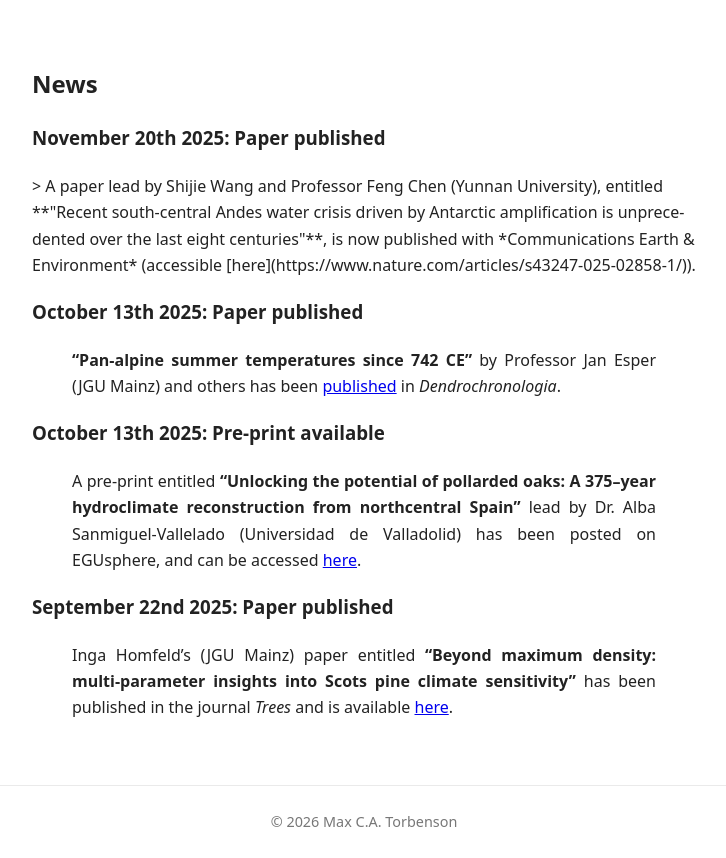
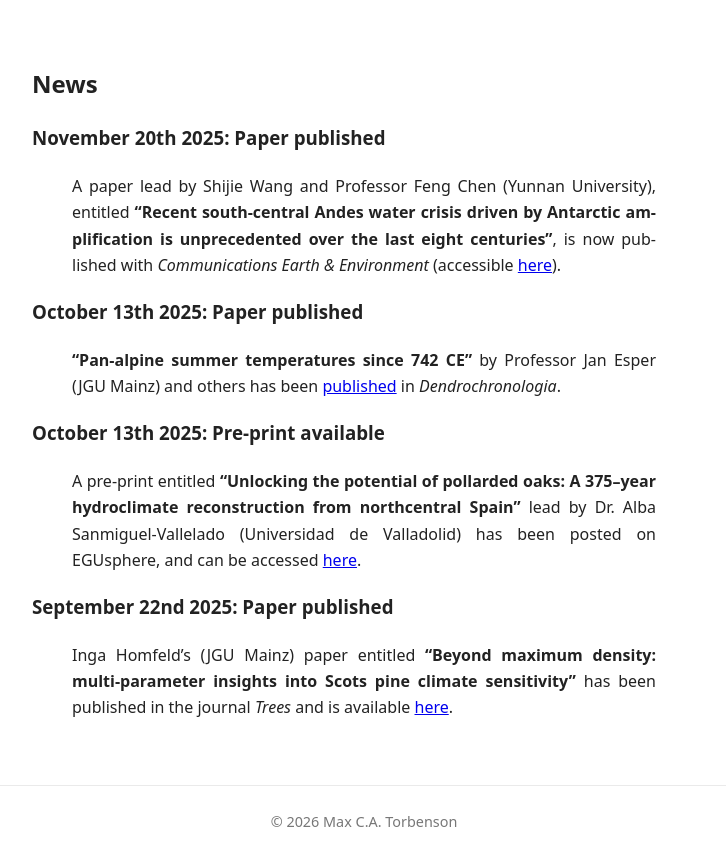
Before and after one commit to mcatorbenson/mcatorbenson.github.io, a Jekyll site: the page built from news/index.md, in a window 1280 px wide and 1027 px high, cut to the strip 169-1027 px from the top of the window. Shown: the whole strip, without its empty margins (276-1002 px from the left). Built offline with Jekyll 4.4.1, drawn with Linux system fonts in a browser that asks for light colours.

Commit message:
Update index.md

```diff
--- a/news/index.md
+++ b/news/index.md
@@ -5,9 +5,7 @@ title: News
 
 ## News
 ### November 20th 2025: Paper published
-<div class="left-blurb">
 > A paper lead by Shijie Wang and Professor Feng Chen (Yunnan University), entitled **"Recent south-central Andes water crisis driven by Antarctic amplification is unprecedented over the last eight centuries"**, is now published with *Communications Earth & Environment* (accessible [here](https://www.nature.com/articles/s43247-025-02858-1/)).
-</div>
 
 
 ### October 13th 2025: Paper published
```
